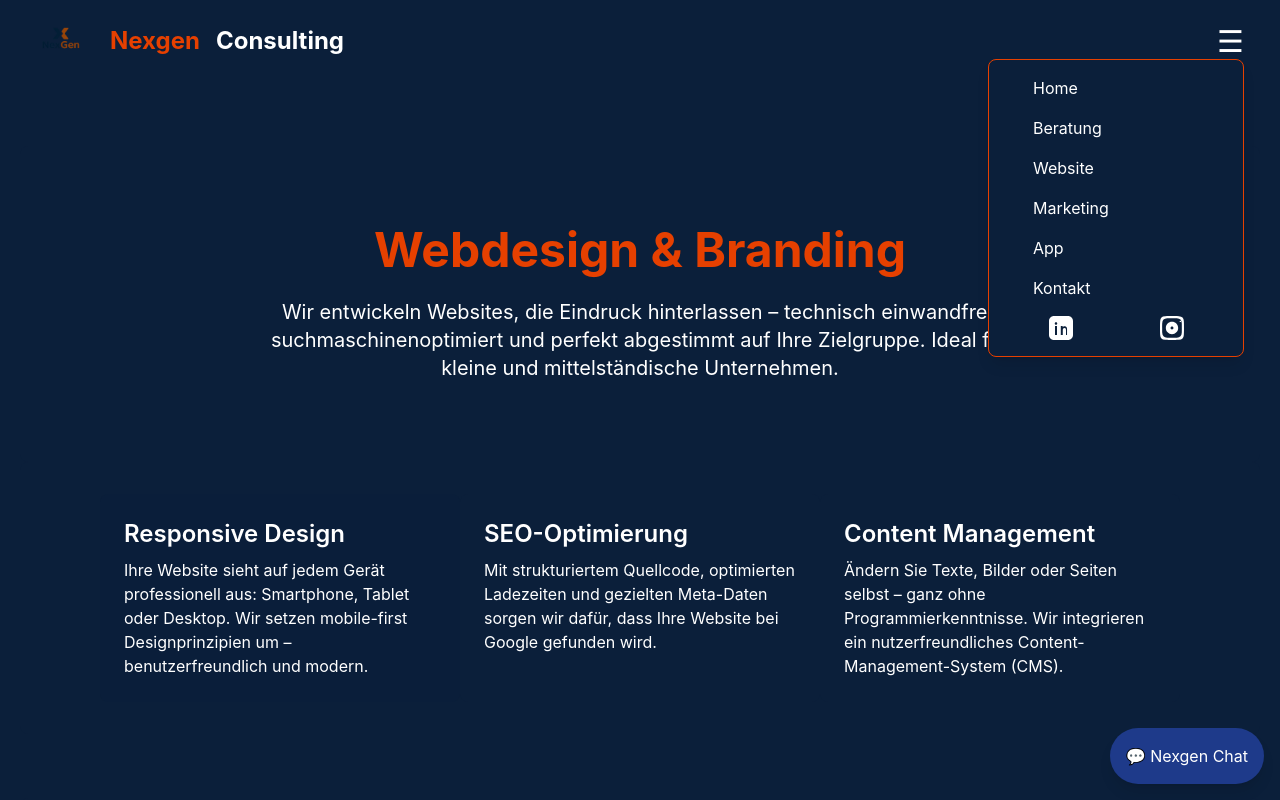
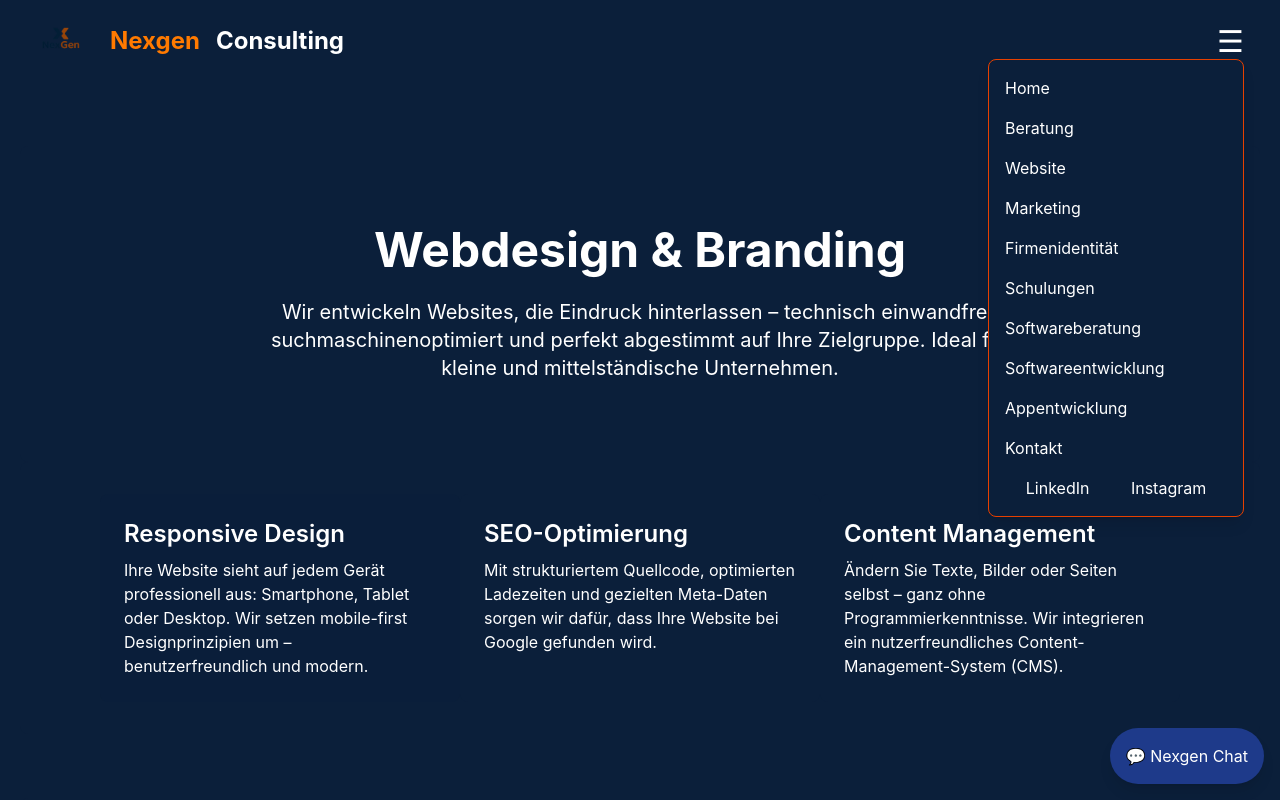
Before and after one commit to MeisnerMax/NexGen, a Next.js app: page /services/website in a window 1280 px wide. Both pictures are taken after a click on the button "Menü öffnen". Shown: the top 800 px of the page. Built offline with nearby package versions, Linux system fonts and the light colour scheme.

Commit message:
force push lokaler Stand

```diff
--- a/components/Chatbot.js
+++ b/components/Chatbot.js
@@ -48,12 +48,12 @@ const Chatbot = () => {
       )}
 
       {isOpen && (
-        <div className="w-80 bg-white rounded-lg shadow-lg flex flex-col">
+        <div className="w-80 bg-brand-primary rounded-lg shadow-lg flex flex-col">
           <div className="bg-blue-900 text-white p-4 flex justify-between items-center rounded-t-lg">
             <h3 className="text-lg font-semibold">Chatbot</h3>
             <button
               onClick={() => setIsOpen(false)}
-              className="text-white hover:text-gray-300"
+              className="text-black hover:text-gray-300"
             >
               ✖
             </button>
@@ -102,7 +102,7 @@ const Chatbot = () => {
                 }
               }}
               placeholder="Frage etwas..."
-              className="flex-grow border border-gray-300 rounded-l-lg p-2"
+              className="flex-grow border border-gray-300 rounded-l-lg p-2 text-black placeholder-gray-500"
               disabled={isLoading}
             />
             <button
--- a/components/NavBar.js
+++ b/components/NavBar.js
@@ -27,7 +27,7 @@ export default function NavBar() {
               height={50} // Passe die Höhe an
               className="mr-2" // Füge etwas Abstand hinzu
             />
-            <Link href="/" className="text-2xl text-[#E64000] font-bold hover:underline">
+            <Link href="/" className="text-2xl text-brand-accent font-bold hover:underline">
               Nexgen
             </Link>
             <Link href="/" className="text-2xl font-bold hover:underline">
@@ -79,133 +79,49 @@ function MobileMenu() {
       {open && (
         <div className="absolute right-0 w-64 bg-brand-primary shadow-lg rounded-lg p-4 z-50 border border-[#E64000]">
           <nav className="flex flex-col space-y-4">
-            <Link
-              href="/"
-              className="flex items-center space-x-2 text-white hover:text-blue-300 transition"
-              onClick={closeMenu}
-            >
-              <svg
-                className="h-5 w-5"
-                fill="currentColor"
-                viewBox="0 0 24 24"
-                aria-hidden="true"
-              >
-                <path d="M3 12h18M3 6h18M3 18h18" />
-              </svg>
+            <Link href="/" className="flex items-center space-x-2 text-white hover:text-blue-300 transition" onClick={closeMenu}>
               <span>Home</span>
             </Link>
-            <Link
-              href="/services/beratung"
-              className="flex items-center space-x-2 text-white hover:text-blue-300 transition"
-              onClick={closeMenu}
-            >
-             <svg
-                className="h-5 w-5"
-                fill="currentColor"
-                viewBox="0 0 24 24"
-                aria-hidden="true"
-              >
-                <path d="M3 12h18M3 6h18M3 18h18" />
-              </svg>
+
+            <Link href="/services/beratung" className="flex items-center space-x-2 text-white hover:text-blue-300 transition" onClick={closeMenu}>
               <span>Beratung</span>
             </Link>
-            <Link
-              href="/services/website"
-              className="flex items-center space-x-2 text-white hover:text-blue-300 transition"
-              onClick={closeMenu}
-            >
-             <svg
-                className="h-5 w-5"
-                fill="currentColor"
-                viewBox="0 0 24 24"
-                aria-hidden="true"
-              >
-                <path d="M3 12h18M3 6h18M3 18h18" />
-              </svg>
+
+            <Link href="/services/website" className="flex items-center space-x-2 text-white hover:text-blue-300 transition" onClick={closeMenu}>
               <span>Website</span>
             </Link>
-            <Link
-              href="/services/marketing"
-              className="flex items-center space-x-2 text-white hover:text-blue-300 transition"
-              onClick={closeMenu}
-            >
-            <svg
-                className="h-5 w-5"
-                fill="currentColor"
-                viewBox="0 0 24 24"
-                aria-hidden="true"
-              >
-                <path d="M3 12h18M3 6h18M3 18h18" />
-              </svg>
+
+            <Link href="/services/marketing" className="flex items-center space-x-2 text-white hover:text-blue-300 transition" onClick={closeMenu}>
               <span>Marketing</span>
             </Link>
-            <Link
-              href="/services/app"
-              className="flex items-center space-x-2 text-white hover:text-blue-300 transition"
-              onClick={closeMenu}
-            >
-              <svg
-                className="h-5 w-5"
-                fill="currentColor"
-                viewBox="0 0 24 24"
-                aria-hidden="true"
-              >
-                <path d="M3 12h18M3 6h18M3 18h18" />
-              </svg>
-              <span>App</span>
+
+            <Link href="/services/firmenidentitaet" className="flex items-center space-x-2 text-white hover:text-blue-300 transition" onClick={closeMenu}>
+              <span>Firmenidentität</span>
             </Link>
-            <Link
-              href="/services/contact"
-              className="flex items-center space-x-2 text-white hover:text-blue-300 transition"
-              onClick={closeMenu}
-            >
-             <svg
-                className="h-5 w-5"
-                fill="currentColor"
-                viewBox="0 0 24 24"
-                aria-hidden="true"
-              >
-                <path d="M3 12h18M3 6h18M3 18h18" />
-              </svg>
+
+            <Link href="/services/schulungen" className="flex items-center space-x-2 text-white hover:text-blue-300 transition" onClick={closeMenu}>
+              <span>Schulungen</span>
+            </Link>
+
+            <Link href="/services/loesungen" className="flex items-center space-x-2 text-white hover:text-blue-300 transition" onClick={closeMenu}>
+              <span>Softwareberatung</span>
+            </Link>
+
+            <Link href="/services/softwareentwicklung" className="flex items-center space-x-2 text-white hover:text-blue-300 transition" onClick={closeMenu}>
+              <span>Softwareentwicklung</span>
+            </Link>
+
+            <Link href="/services/app" className="flex items-center space-x-2 text-white hover:text-blue-300 transition" onClick={closeMenu}>
+              <span>Appentwicklung</span>
+            </Link>
+
+            <Link href="/services/contact" className="flex items-center space-x-2 text-white hover:text-blue-300 transition" onClick={closeMenu}>
               <span>Kontakt</span>
             </Link>
 
-            {/* Social Media Icons */}
             <div className="flex justify-around mt-4">
-              <a
-                href="https://www.linkedin.com/company/106936390"
-                target="_blank"
-                rel="noopener noreferrer"
-                aria-label="LinkedIn"
-                className="text-white hover:text-blue-300 transition"
-              >
-                <svg
-                  className="h-6 w-6"
-                  fill="currentColor"
-                  viewBox="0 0 24 24"
-                  aria-hidden="true"
-                >
-                  <path d="M19 0h-14c-2.76 0-5 2.24-5 5v14c0 2.76 2.24 5 5 5h14c2.76 0 5-2.24 5-5v-14c0-2.76-2.24-5-5-5zm-11 19h-2v-9h2v9zm-1-10.268c-.69 0-1.248-.558-1.248-1.246 0-.689.558-1.246 1.248-1.246.687 0 1.246.557 1.246 1.246 0 .688-.559 1.246-1.246 1.246zm12 10.268h-2v-4.5c0-1.07-.021-2.444-1.49-2.444-1.492 0-1.72 1.162-1.72 2.364v4.58h-2v-9h1.922v1.234h.028c.268-.505.92-1.038 1.893-1.038 2.025 0 2.396 1.333 2.396 3.069v5.735z" />
-                </svg>
-              </a>
-              <a
-                href="https://www.instagram.com/nexgenconsultingcoburg/"
-                target="_blank"
-                rel="noopener noreferrer"
-                aria-label="Instagram"
-                className="text-white hover:text-blue-300 transition"
-              >
-                <svg
-                  className="h-6 w-6"
-                  fill="currentColor"
-                  viewBox="0 0 24 24"
-                  aria-hidden="true"
-                >
-                  <path d="M12 2.163c3.204 0 3.584.012 4.85.07 3.252.148 4.771 1.691 4.919 4.919.058 1.265.069 1.645.069 4.849 0 3.205-.012 3.584-.069 4.849-.149 3.225-1.664 4.771-4.919 4.919-1.266.058-1.644.07-4.85.07-3.204 0-3.584-.012-4.849-.07-3.26-.149-4.771-1.699-4.919-4.92-.058-1.265-.07-1.644-.07-4.849 0-3.205.012-3.584.07-4.849.149-3.227 1.664-4.771 4.919-4.919 1.266-.057 1.645-.069 4.849-.069zM12 0C8.741 0 8.335.014 5.071.18C1.808.346.347 1.807.18 5.071.014 8.335 0 8.741 0 12c0 3.259.014 3.665.18 6.929.166 3.263 1.627 4.724 4.891 4.891 3.264.166 3.669.18 6.928.18 3.259 0 3.665-.014 6.929-.18 3.264-.167 4.724-1.628 4.891-4.891.166-3.263.18-3.668.18-6.928 0-3.259-.014-3.665-.18-6.929-.167-3.263-1.628-4.724-4.891-4.891-3.263-.166-3.668-.18-6.928-.18z" />
-                  <path d="M12 5.838c-3.407 0-6.162 2.755-6.162 6.162 0 3.407 2.755 6.162 6.162 6.162 3.407 0 6.162-2.755 6.162-6.162 0-3.407-2.755-6.162-6.162-6.162zm0 7.621c-.824 0-1.494-.67-1.494-1.494 0-.824.67-1.494 1.494-1.494.824 0 1.494.67 1.494 1.494 0 .824-.67 1.494-1.494 1.494z" />
-                  <path d="M20.324 6.117c-.401 0-.727-.326-.727-.727 0-.401.326-.727.727-.727.401 0 .727.326.727.727 0 .401-.326.727-.727.727z" />
-                </svg>
-              </a>
+              <a href="https://www.linkedin.com/company/106936390" target="_blank" rel="noopener noreferrer" aria-label="LinkedIn" className="text-white hover:text-blue-300 transition">LinkedIn</a>
+              <a href="https://www.instagram.com/nexgenconsultingcoburg/" target="_blank" rel="noopener noreferrer" aria-label="Instagram" className="text-white hover:text-blue-300 transition">Instagram</a>
             </div>
           </nav>
         </div>
--- a/pages/api/chat.js
+++ b/pages/api/chat.js
@@ -68,17 +68,17 @@ export default async function handler(req, res) {
       • Einführung: Einrichtung + Schulung – 399 €
 
       💶 Fördermittel-Beratung
-      • Förder-Check: Analyse & Potenzialbewertung – 75 €
-      • Begleitung: Antragstellung & Projektumsetzung – 249 €
+      • Förder-Check: Analyse & Potenzialbewertung – kostenlos
+      • Begleitung: Antragstellung & Projektumsetzung – Individuell
 
       🖥️ Individuelle Softwarelösungen
-      • Web-Software: z. B. Verwaltungstools – ab 3.500 €
+      • Web-Software: z. B. Verwaltungstools – individuell
       • Wartung: Funktionsprüfung & Updates – 75 €/Monat
 
       📲 App-Entwicklung (iOS & Android)
       • App Basis: z. B. persönliche App – ab 799 €
       • App Standard: Login, Datenbank, dynamisch – 2.999 €
-      • App Premium: API, Zahlung, Offline-Modus, GPS – 8.000 €+
+      • App Premium: API, Zahlung, Offline-Modus, GPS – individuell
     `;
 
     // Inhalte aus Dokument 2 (falls vorhanden)
--- a/pages/services/app.js
+++ b/pages/services/app.js
@@ -80,6 +80,7 @@ export default function AppService() {
           <h3 className="text-2xl font-semibold mb-2">Basis-App</h3>
           <p>Eine einfache App mit grundlegenden Funktionen – ideal für kleine Projekte.</p>
           <h4 className="text-2xl font-semibold mb-2">799 €</h4>
+          <p className="text-sm text-white/80 mt-1">oder ab 32 €/Monat (Finanzierung möglich)</p>
           <img
             src="/images/basis-app.png"
             alt="Beispiel einer Basis-App"
@@ -94,6 +95,7 @@ export default function AppService() {
           <h3 className="text-2xl font-semibold mb-2">Standard-App</h3>
           <p>Erweiterte Funktionen wie Login, Datenbankanbindung und dynamische Inhalte.</p>
           <h4 className="text-2xl font-semibold mb-2">2.999 €</h4>
+          <p className="text-sm text-white/80 mt-1">oder ab 120 €/Monat (Finanzierung möglich)</p>
           <img
             src="/images/standard-app.png"
             alt="Beispiel einer Standard-App"
@@ -106,8 +108,9 @@ export default function AppService() {
           className="bg-[#E64000] text-white p-6 rounded-lg cursor-pointer hover:shadow-xl transition"
         >
           <h3 className="text-2xl font-semibold mb-2">Premium-App</h3>
-          <p>Komplexe Apps mit API-Integration, Zahlungsfunktionen, GPS und mehr.</p>
-          <h4 className="text-2xl font-semibold mb-2">8.000 €+</h4>
+          <p>Komplexe Apps mit API-Integration, Zahlungsfunktionen GPS und mehr.</p>
+          <h4 className="text-2xl font-semibold mb-2">Individuell</h4>
+          <p className="text-sm text-white/80 mt-1">(Finanzierung möglich)</p>
           <img
             src="/images/premium-app.png"
             alt="Beispiel einer Premium-App"
--- a/pages/services/website.js
+++ b/pages/services/website.js
@@ -7,14 +7,14 @@ import { useRouter } from 'next/router';
 
 
 export default function WebsiteService() {
-    const router = useRouter(); // hinzufügen
+  const router = useRouter(); // hinzufügen
 
-    const redirectToContact = (message) => {
-        router.push(`/services/contact?message=${encodeURIComponent(message)}`);
-      };
+  const redirectToContact = (message) => {
+    router.push(`/services/contact?message=${encodeURIComponent(message)}`);
+  };
 
   return (
-    <>
+    <div className="min-h-screen bg-brand-primary text-white">
       <Head>
         <title>Webdesign & Branding – Nexgen Consulting</title>
         <meta
@@ -34,10 +34,16 @@ export default function WebsiteService() {
         <meta property="og:image" content="https://nexgen-consulting.de/logo.png" />
       </Head>
 
-
       <Chatbot />
 
-      <section className="container mx-auto py-20 px-8 mt-16 bg-brand-primary text-white rounded-lg"> <div className="text-center"> <h1 className="text-4xl md:text-5xl font-bold text-[#E64000] mb-6">Webdesign & Branding</h1> <p className="text-xl max-w-3xl mx-auto"> Wir entwickeln Websites, die Eindruck hinterlassen – technisch einwandfrei, suchmaschinenoptimiert und perfekt abgestimmt auf Ihre Zielgruppe. Ideal für kleine und mittelständische Unternehmen. </p> </div> </section>
+      <section className="container mx-auto py-20 px-8 mt-16 bg-brand-primary text-white rounded-lg">
+        <div className="text-center">
+          <h1 className="text-4xl md:text-5xl font-bold text-white mb-6">Webdesign & Branding</h1>
+          <p className="text-xl max-w-3xl mx-auto">
+            Wir entwickeln Websites, die Eindruck hinterlassen – technisch einwandfrei, suchmaschinenoptimiert und perfekt abgestimmt auf Ihre Zielgruppe. Ideal für kleine und mittelständische Unternehmen.
+          </p>
+        </div>
+      </section>
 
       <section className="container rounded-lg bg-brand-primary mx-auto px-20 py-8 grid md:grid-cols-3  text-white">
         <div className="bg-brand-primary/80 p-6 rounded-lg ">
@@ -76,6 +82,7 @@ export default function WebsiteService() {
           <h3 className="text-2xl font-semibold mb-2">Starter - Website</h3>
           <p>Ihre digitale Visitenkarte: Startseite, Kontaktformular, Impressum & Datenschutz – ideal für Freiberufler und kleine Unternehmen.</p>
           <h4 className="text-2xl font-semibold mb-2">599 €</h4>
+          <p className="text-sm text-white/80 mt-1">oder ab 24 €/Monat (Finanzierung möglich)</p>
           <img
             src="/images/basis-website.png"
             alt="Beispiel einer Basis-Website"
@@ -89,20 +96,21 @@ export default function WebsiteService() {
           <h3 className="text-2xl font-semibold mb-2">Standard-Website</h3>
           <p>3–5 Unterseiten, suchmaschinenoptimiert, mit CMS, Bildern und Basis-SEO – perfekt für wachsende Unternehmen mit professionellem Anspruch.</p>
           <h4 className="text-2xl font-semibold mb-2">999 €</h4>
+          <p className="text-sm text-white/80 mt-1">oder ab 39 €/Monat (Finanzierung möglich)</p>
           <img
             src="/images/standard-website.png" // Pfad anpassen!
             alt="Beispiel einer Basis-Website"
             className="w-full h-auto rounded mt-4"
-        />
+          />
         </div>
 
         <div
             onClick={() => redirectToContact('Premium-Website')}
         className="bg-[#E64000] text-white p-6 rounded-lg cursor-pointer hover:shadow-xl transition">
           <h3 className="text-2xl font-semibold mb-2">Premium-Website</h3>
-
           <p>Ideal für Unternehmen mit erweiterten Anforderungen: Online-Terminbuchung, Webshop, Wartungsvertrag – individuell erweiterbar.</p>
           <h4 className="text-2xl font-semibold mb-2">1.299 €</h4>
+          <p className="text-sm text-white/80 mt-1">oder ab 54 €/Monat (Finanzierung möglich)</p>
           <img
             src="/images/premium-website.png" // Pfad anpassen!
             alt="Beispiel einer Basis-Website"
@@ -125,6 +133,6 @@ export default function WebsiteService() {
       </section>
 
 
-    </>
+    </div>
   );
 }
--- a/styles/globals.css
+++ b/styles/globals.css
@@ -7,12 +7,14 @@ html {
   scroll-behavior: smooth;
 }
 
+html, body, #__next {
+  @apply bg-brand-primary text-white min-h-screen;
+  margin: 0;
+}
+
 body {
   font-family: 'Inter', sans-serif;
-  color: #ffffff;
-  /* set site background to Tailwind brand color */
-  @apply bg-brand-primary text-white;
-  /* entferne die alte Animation, falls nicht mehr benötigt */
+  /* color: #ffffff;  <-- ersetzt durch Tailwind @apply oben */
   animation: none;
 }
 
```
